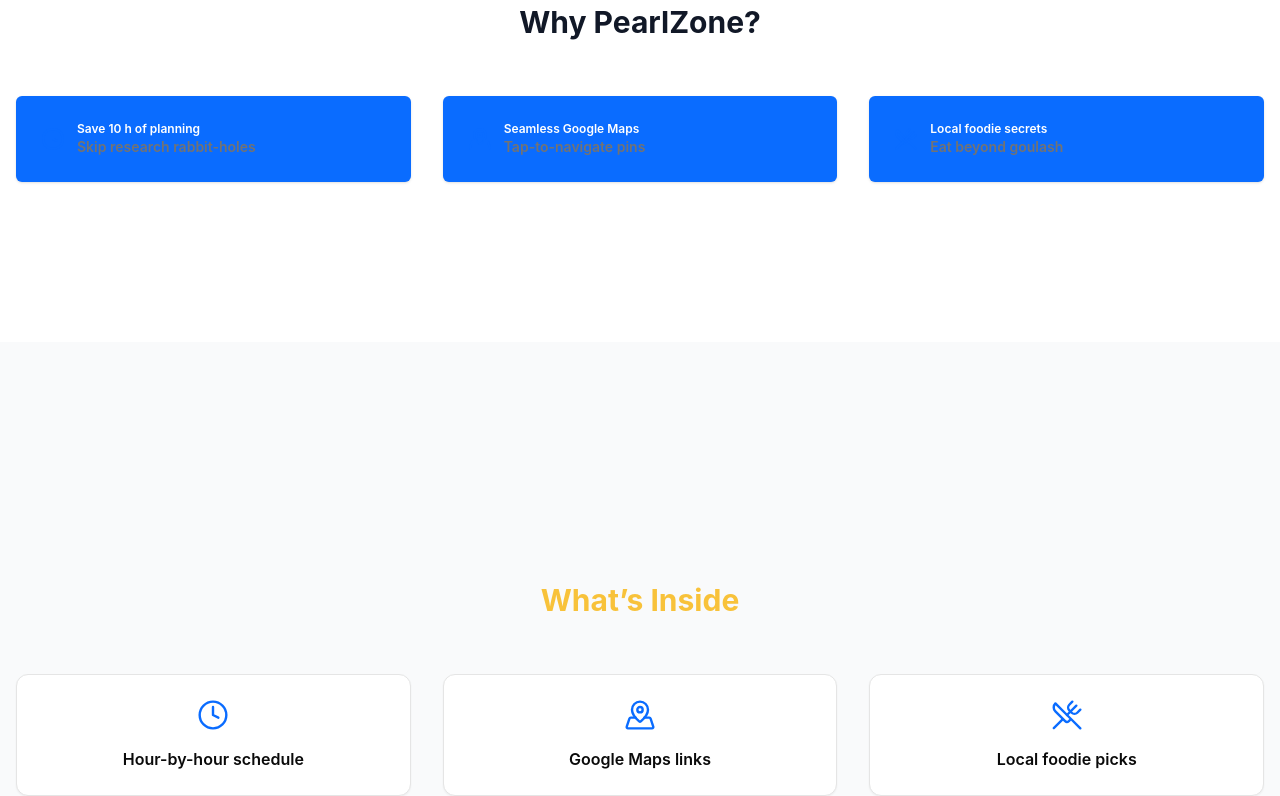
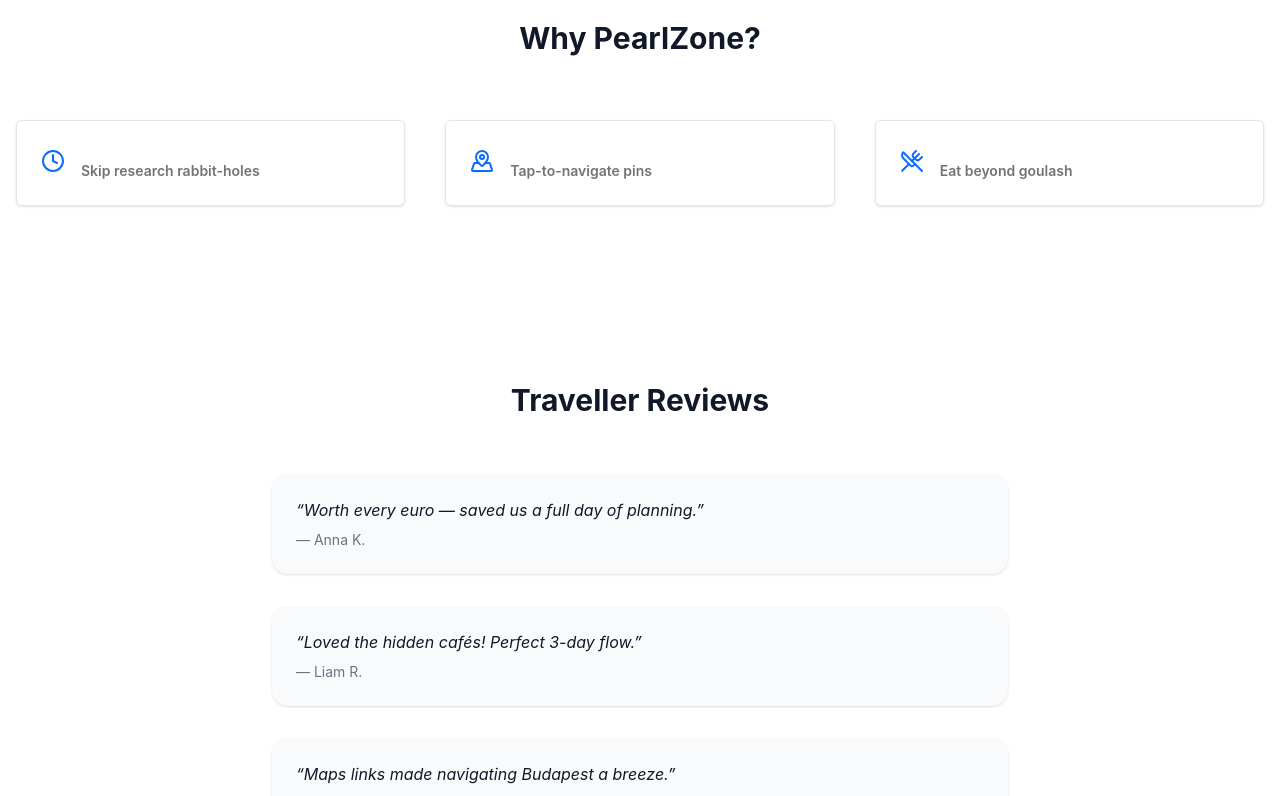
Before and after one commit to Mikkamakka29/pearlzone-guide, a Next.js app: page / in a window 1280 px wide. Shown: the part 860-1656 px from the top of the page. Built offline with nearby package versions, Linux system fonts and the light colour scheme.

Commit message:
layout: fix spacing & colours for Benefit section; remove duplicate id

```diff
--- a/src/app/page.tsx
+++ b/src/app/page.tsx
@@ -45,40 +45,34 @@ export default function Home() {
         </div>
       </section>
 
-      <section className="py-20">
-        <h2 className="text-3xl font-bold text-center mb-14">Why PearlZone?</h2>
-        <div className="container grid gap-8 sm:grid-cols-3">
-          <Badge className="justify-start gap-3 p-6">
-            <Clock className="w-6 h-6 text-primary" />
+      {/* WHY PEARLZONE */}
+      <section className="py-24 bg-background">
+        <h2 className="text-3xl font-bold text-center mb-16">Why PearlZone?</h2>
+
+        <div className="container grid gap-10 sm:grid-cols-3">
+          <Badge className="flex items-start gap-4 p-6 bg-white/90 dark:bg-card shadow border border-border">
+            <Clock className="w-6 h-6 text-primary mt-1" />
             <div>
               <p className="font-semibold">Save 10 h of planning</p>
               <p className="text-sm text-muted-foreground">Skip research rabbit-holes</p>
             </div>
           </Badge>
-          <Badge className="justify-start gap-3 p-6">
-            <MapPinned className="w-6 h-6 text-primary" />
+
+          <Badge className="flex items-start gap-4 p-6 bg-white/90 dark:bg-card shadow border border-border">
+            <MapPinned className="w-6 h-6 text-primary mt-1" />
             <div>
               <p className="font-semibold">Seamless Google Maps</p>
               <p className="text-sm text-muted-foreground">Tap-to-navigate pins</p>
             </div>
           </Badge>
-          <Badge className="justify-start gap-3 p-6">
-            <UtensilsCrossed className="w-6 h-6 text-primary" />
+
+          <Badge className="flex items-start gap-4 p-6 bg-white/90 dark:bg-card shadow border border-border">
+            <UtensilsCrossed className="w-6 h-6 text-primary mt-1" />
             <div>
               <p className="font-semibold">Local foodie secrets</p>
               <p className="text-sm text-muted-foreground">Eat beyond goulash</p>
             </div>
           </Badge>
-        </div>
-      </section>
-      <section id="inside" className="py-20 bg-gray-50 mt-20"></section>
-      {/* WHAT’S INSIDE */}
-      <section id="inside" className="py-20 bg-gray-50">
-        <h2 className="text-3xl font-bold text-center mb-14 text-accent">What’s Inside</h2>
-        <div className="container grid gap-8 sm:grid-cols-3">
-          <FeatureCard icon={Clock}          text="Hour-by-hour schedule" />
-          <FeatureCard icon={MapPinned}      text="Google Maps links" />
-          <FeatureCard icon={UtensilsCrossed} text="Local foodie picks" />
         </div>
       </section>
 
```
